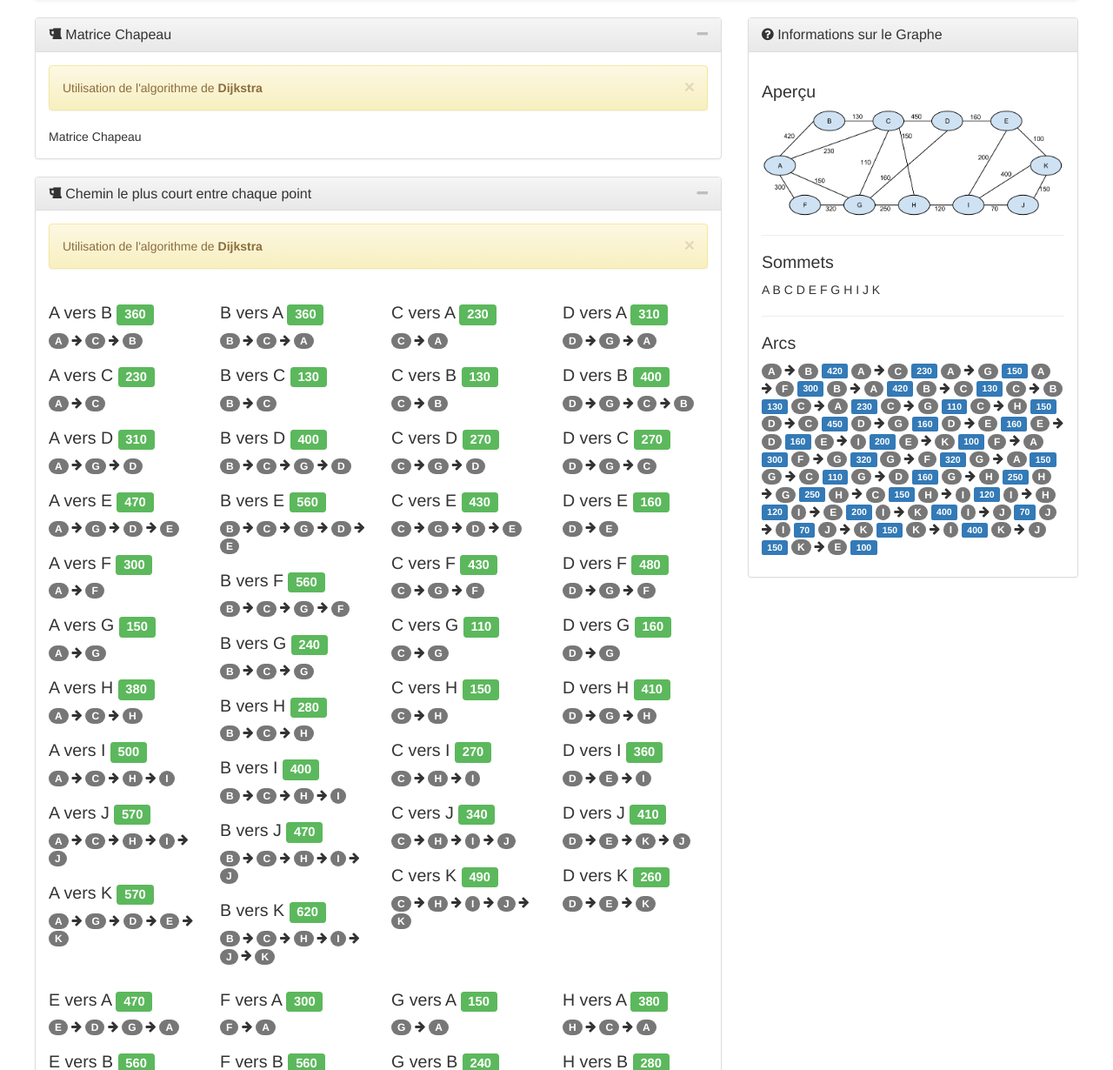
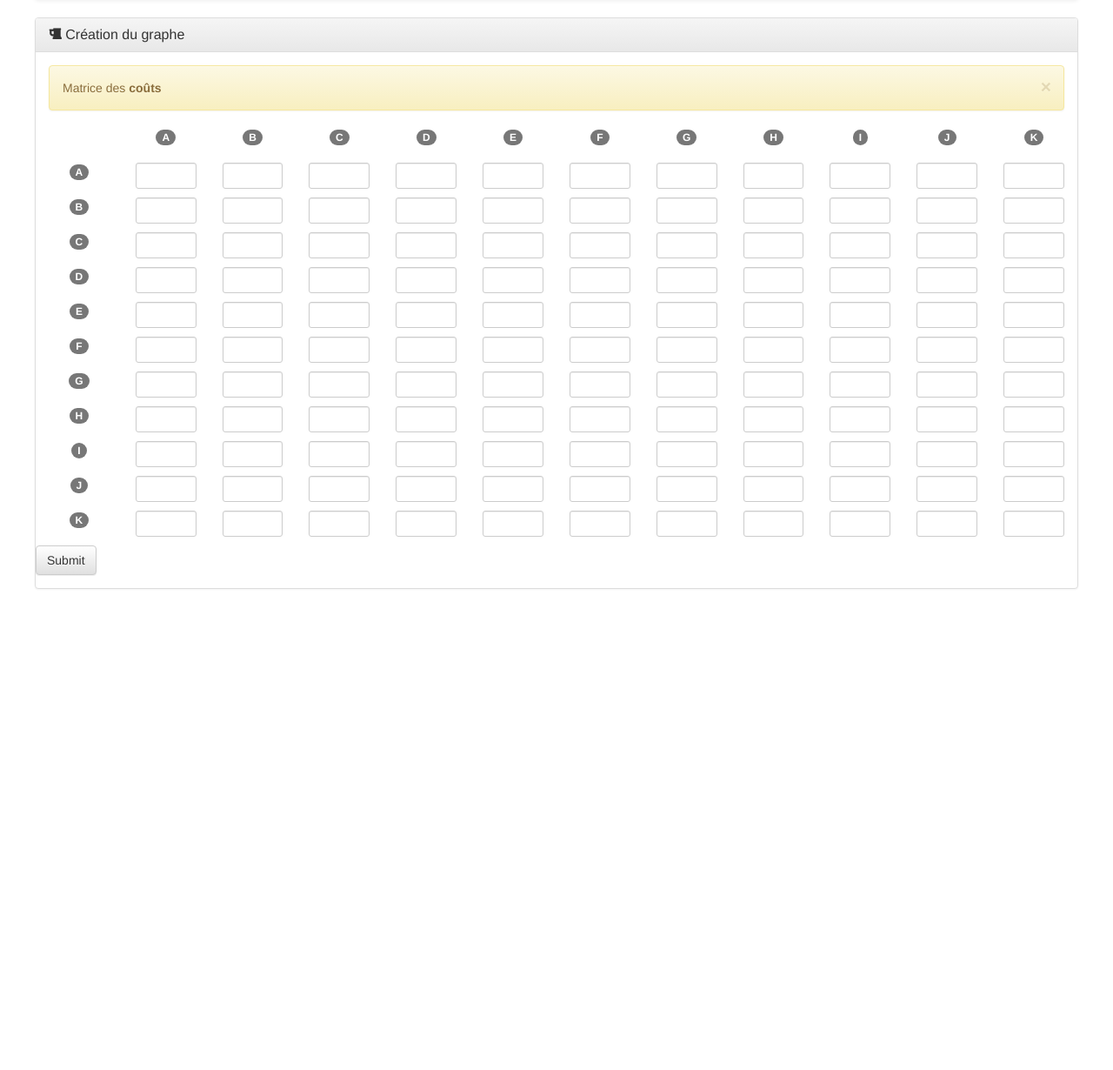
Before and after one commit to IvaanGB/Graphes, a PHP site: page / in a window 1280 px wide. Shown: the part 52-1282 px from the top of the page at 87% size. After the commit the page ends 729 px from the top, so only its background shows below. Run offline with PHP 8.4, Linux system fonts and the light colour scheme; some libraries are stand-ins or nearby versions.

Commit message:
Début saisie

```diff
--- a/Graphes.php
+++ b/Graphes.php
@@ -2,6 +2,7 @@
 include_once 'Graphe.php';
 include_once 'Kruskal.php';
 
+// V1 en dur
 $n = array();
 $n[0] = new Noeud(0, 'A');
 $n[1] = new Noeud(1, 'B');
@@ -74,6 +75,13 @@ $tab_arc = array(
     new Arc($n[10], $n[4], 100) // K -> E
 );
 
+// V2 saisie
+if ($_POST)
+{
+
+    print_r($_POST);
+}
+
 $graphe = new Graphe($n, $tab_arc);
 $dij = new Dijkstra($graphe);
 
--- a/helper.php
+++ b/helper.php
@@ -19,4 +19,11 @@ function multiplierMatrice($matriceA, $matriceB)
     return $tabRes;
 }
 
+function getLettres($indice)
+{
+    $lettres = array ('A', 'B', 'C', 'D', 'E', 'F', 'G', 'H', 'I', 'J', 'K');
+
+    return $lettres[$indice];
+}
+
 ?>
--- a/index.php
+++ b/index.php
@@ -43,7 +43,7 @@ include_once 'helper.php';
               </div><!-- /.navbar-collapse -->
             </div><!-- /.container-fluid -->
         </nav>
-        <span class="badge"></span>
+        <?php if($_POST) { ?>
         <div class="row">
             <div class="col-xs-12 col-md-8">
                 <div class="panel panel-default">
@@ -154,5 +154,63 @@ include_once 'helper.php';
                 </div>
             </div>
         </div>
+        <?php } else { ?>
+            <div class="row">
+                <div class="col-xs-12 col-md-12">
+                    <div class="panel panel-default">
+                        <div class="panel-heading">
+                            <h3 class="panel-title"><i class="fa fa-beer"></i> Création du graphe</h3>
+                        </div>
+                        <div id="chapeau" class="collapse in">
+                            <div class="panel-body">
+                                <div class="row">
+                                    <div class="col-xs-12 col-md-12">
+                                        <div class="alert alert-warning alert-dismissable">
+                                            <button type="button" class="close" data-dismiss="alert" aria-hidden="true">&times;</button>
+                                            Matrice des <strong>coûts</strong>
+                                        </div>
+                                        <div class="row text-center">
+                                            <div class="col-xs-1"></div>
+                                            <div class="col-xs-1"><span class="badge">A</span></div>
+                                            <div class="col-xs-1"><span class="badge">B</span></div>
+                                            <div class="col-xs-1"><span class="badge">C</span></div>
+                                            <div class="col-xs-1"><span class="badge">D</span></div>
+                                            <div class="col-xs-1"><span class="badge">E</span></div>
+                                            <div class="col-xs-1"><span class="badge">F</span></div>
+                                            <div class="col-xs-1"><span class="badge">G</span></div>
+                                            <div class="col-xs-1"><span class="badge">H</span></div>
+                                            <div class="col-xs-1"><span class="badge">I</span></div>
+                                            <div class="col-xs-1"><span class="badge">J</span></div>
+                                            <div class="col-xs-1"><span class="badge">K</span></div>
+                                        </div>
+                                        <br/>
+                                        <div class="row" >
+                                            <form method="post">
+                                                <?php for ($i=0; $i < 11; $i++) { ?>
+                                                    <?php for ($j=0; $j < 11; $j++) { ?>
+                                                        <?php if ($j == 0) { ?>
+                                                            <div class="col-xs-1 text-center"><span class="badge"><?php echo(getLettres($i)); ?></span></div>
+                                                        <?php } ?>
+                                                        <div class="col-xs-1">
+                                                            <input class="form-control input-sm" name="<?php echo($i."-".$j) ?>" id="<?php echo($i."-".$j) ?>" type="text"/>
+                                                        </div>
+                                                    <?php } ?>
+                                                        <br/><br/>
+                                                <?php } ?>
+                                                <div class="row">
+                                                    <div class="col-xs-12">
+                                                        <input type="submit" class="btn btn-default"/>
+                                                    </div>
+                                                </div>
+                                            </form>
+                                        </div>
+                                    </div>
+                                </div>
+                            </div>
+                        </div>
+                    </div>
+                </div>
+            </div>
+        <?php } ?>
     </body>
 </html>
--- a/style.css
+++ b/style.css
@@ -6,3 +6,7 @@ body {
 h2 {
     font-size: 1.4em;
 }
+
+text-center {
+    text-align: center;
+}
```
